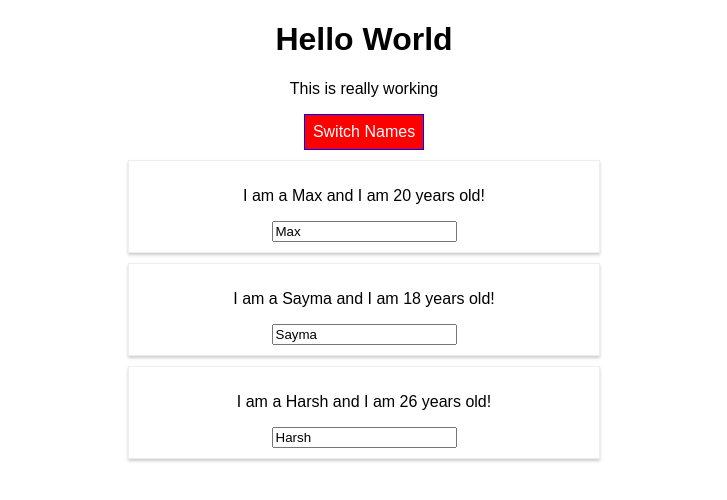
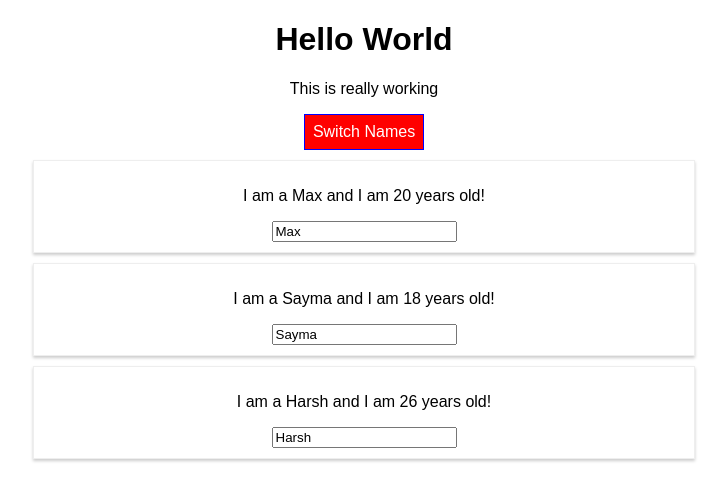
Before and after one commit to saymarizvi27/react-learn-basics, a React (Create React App) app: page / in a window 1280 px wide. Both pictures are taken after a click on the button "Switch Names". Shown: the top 500 px of the page, without its empty margins (276-1003 px from the left). Built offline with nearby package versions, Linux system fonts and the light colour scheme.

Commit message:
used styled components lib

```diff
--- a/package.json
+++ b/package.json
@@ -6,7 +6,8 @@
     "radium": "^0.26.1",
     "react": "^17.0.2",
     "react-dom": "^17.0.2",
-    "react-scripts": "1.1.5"
+    "react-scripts": "1.1.5",
+    "styled-components": "^5.2.3"
   },
   "scripts": {
     "start": "react-scripts start",
--- a/src/Person/Person.js
+++ b/src/Person/Person.js
@@ -1,22 +1,44 @@
 import React from 'react';
-import  './Person.css';
-import Radium from 'radium';
+// import  './Person.css';
+// import Radium from 'radium';
+import styled from 'styled-components';
 
 //This is stateLess component
-const person = (props) =>{
-      const style ={
-          '@media (min-width:500px)' :{
+
+const StyledDiv = styled.div`
+  width:50%;
+  margin:auto;
+  margin-bottom: 10px;
+  margin-top: 10px;
+  /*center using margin auto*/
+  border:1px solid #eee;
+  box-shadow:0 2px 3px #ccc;
+  padding: 10px;
+  text-align: center;
+  @media (min-width :500 px){
+      width: 450px;
+  }
+`;
+
+
+const person = (props) => {
+    const style = {
+        '@media (min-width:500px)': {
             width: '450px'
         }
     }
     return (
-      <div className ="Person" style ={style}>
+        //   <div className ="Person" style ={style}>
+        <StyledDiv>
             <p onClick={props.onClick}>I am a {props.name} and I am {props.age} years old!</p>
             {/*This is children*/}
             {props.children}
             {/*Two way binding*/}
-          <input type="text" onChange={props.changed} value={props.name}/>
-          </div>)
+            <input type="text" onChange={props.changed} value={props.name} />
+        </StyledDiv>
+          //</div>
+          )
 }
 
-export default Radium(person);
+// export default Radium(person);
+export default person;
```
Also changed, not shown: 1 other file (tests, documents, lock files or other folders). Lines whose indentation alone changed are shown as unchanged.
